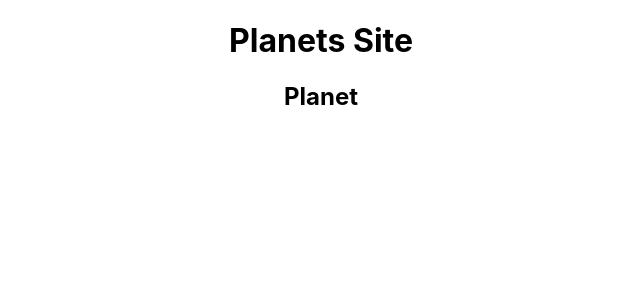
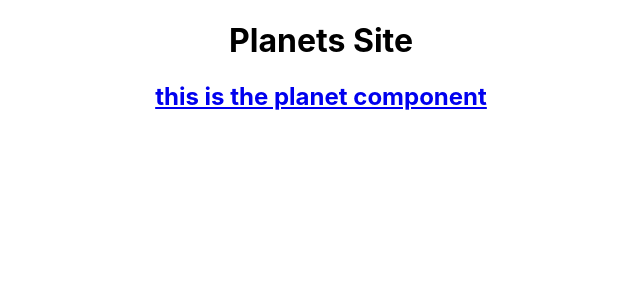
Before and after one commit to xaviguasch/planets-facts-site-app-frontendmentor-challenge-prac, a React (Create React App) app: page / in a window 1280 px wide. Shown: the top 300 px of the page, without its empty margins (319-959 px from the left). Built offline with nearby package versions, Linux system fonts and the light colour scheme.

Commit message:
toyed with routing

```diff
--- a/src/App.js
+++ b/src/App.js
@@ -1,3 +1,5 @@
+import { Outlet, Link } from 'react-router-dom'
+
 import './App.css'
 
 import Planet from './components/Planet'
@@ -6,8 +8,9 @@ function App() {
   return (
     <div className='App'>
       <h1>Planets Site</h1>
+      <Link to='/planet'>{<Planet />}</Link>
 
-      <Planet />
+      <Outlet />
     </div>
   )
 }
--- a/src/components/Planet.js
+++ b/src/components/Planet.js
@@ -5,7 +5,7 @@ import './Planet.css'
 const Planet = () => {
   return (
     <div className='Planet'>
-      <h2>Planet</h2>
+      <h2>this is the planet component</h2>
     </div>
   )
 }
--- a/src/index.js
+++ b/src/index.js
@@ -1,11 +1,20 @@
 import React from 'react'
 import ReactDOM from 'react-dom'
+import { BrowserRouter, Routes, Route } from 'react-router-dom'
+import Planet from './components/Planet'
+
 import './index.css'
 import App from './App'
 
 ReactDOM.render(
   <React.StrictMode>
-    <App />
+    <BrowserRouter>
+      <Routes>
+        <Route path='/' element={<App />}>
+          <Route path='planet' element={<Planet />} />
+        </Route>
+      </Routes>{' '}
+    </BrowserRouter>
   </React.StrictMode>,
   document.getElementById('root')
 )
```
